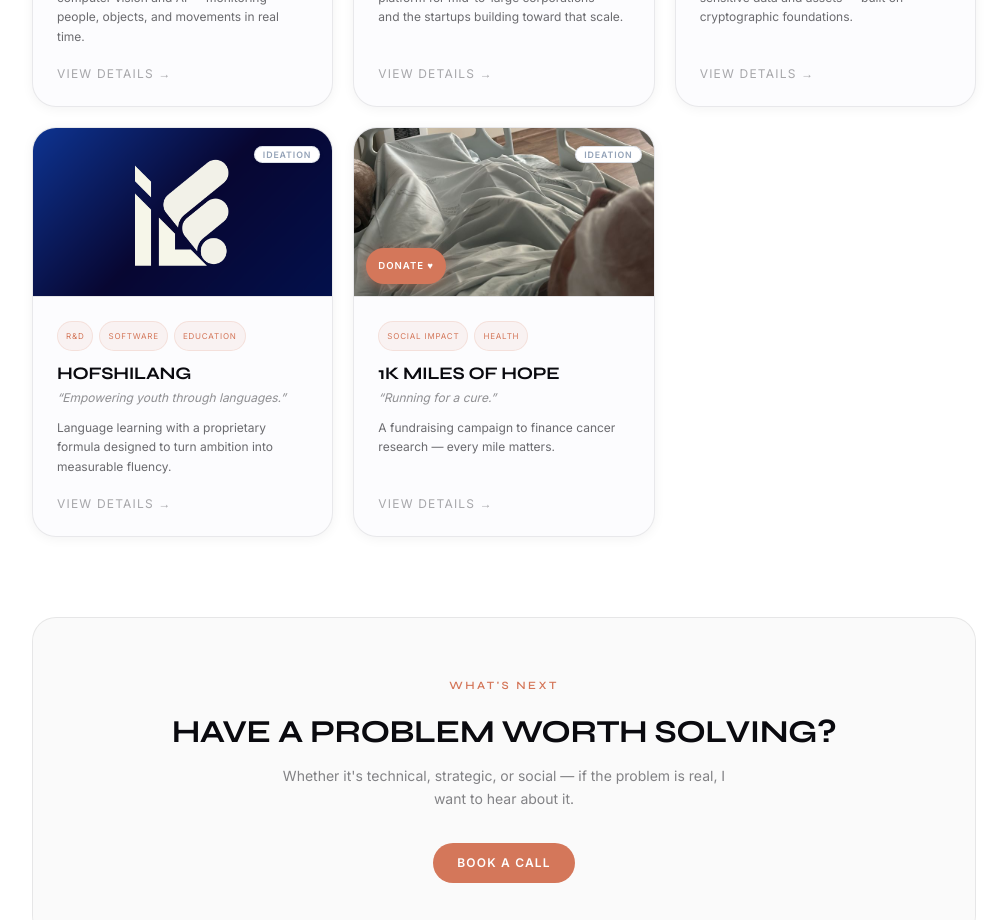
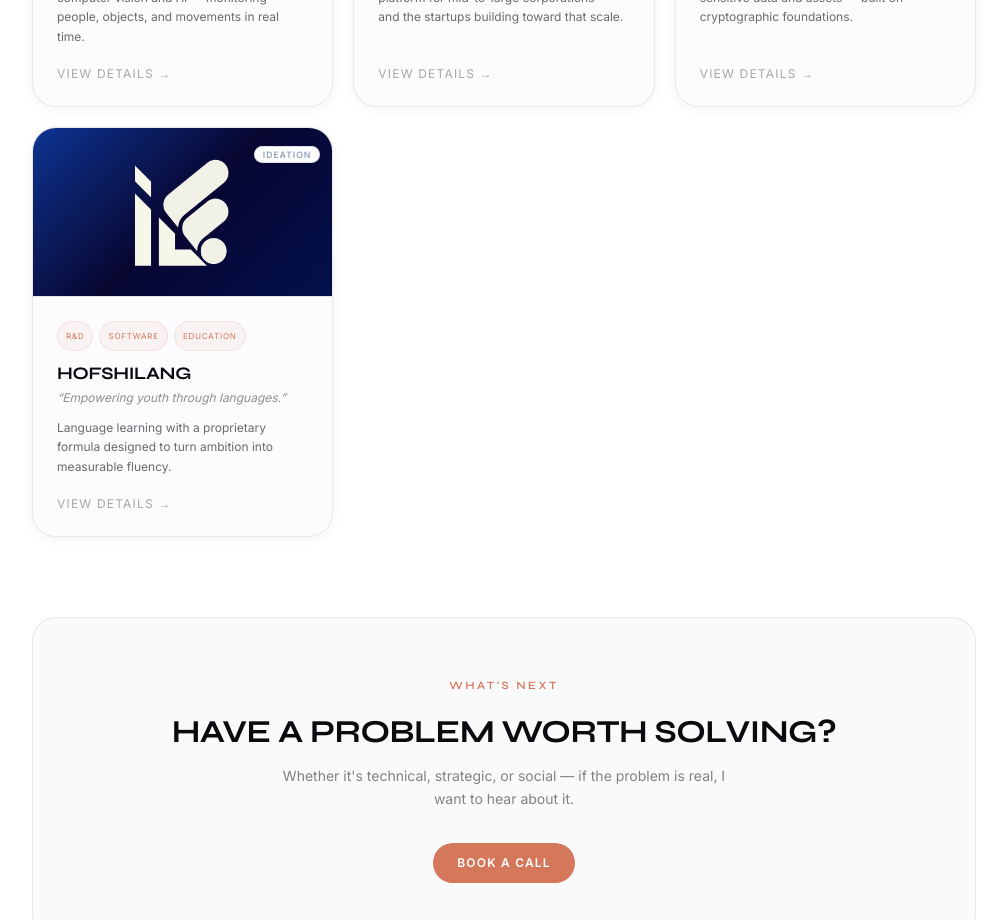
Before and after one commit to chutzpah-os/hr-portal, a Next.js app in the folder frontend/: page /solutions in a window 1280 px wide. Shown: the part 1780-2700 px from the top of the page, without its empty margins (136-1143 px from the left). Built offline with nearby package versions, Linux system fonts and the light colour scheme; a web font is replaced by a local one.

Commit message:
feat(solutions): remove 1k Miles of Hope — moved to /challenges

```diff
--- a/frontend/src/app/solutions/page.tsx
+++ b/frontend/src/app/solutions/page.tsx
@@ -207,25 +207,6 @@ The formula: structured input + real-world output + accountability loops. The re
     status: 'Ideation',
     image: '/images/hofshilang.png',
     imageFit: 'contain',
-  },
-  {
-    id: '1k-miles',
-    name: '1k Miles of Hope',
-    tagline: 'Running for a cure.',
-    shortDescription: 'A fundraising campaign to finance cancer research — every mile matters.',
-    fullDescription: `1k Miles of Hope is a fundraising initiative created to support cancer research through the Terry Fox Foundation — one of the most impactful cancer research programs in the world.
-
-The goal is simple: run 1,000 miles and raise funds that go directly toward financing scientific research aimed at finding a cure. Every kilometer translates into real resources for real scientists working on real breakthroughs.
-
-Cancer touches almost every family. This campaign is a way to turn movement into meaning — to make every run, every mile, and every step count for something larger than the finish line.
-
-If you want to contribute, every donation makes a difference.`,
-    tags: ['Social Impact', 'Health'],
-    status: 'Ideation',
-    image: '/images/hospitalroompai.jpg',
-    imageFit: 'cover',
-    modalImage: '/images/hanielrunning.jpeg',
-    cta: { label: 'Donate', href: 'https://international.terryfox.ca/page/1k-miles-of-hope', external: true },
   },
 ]
 
```
